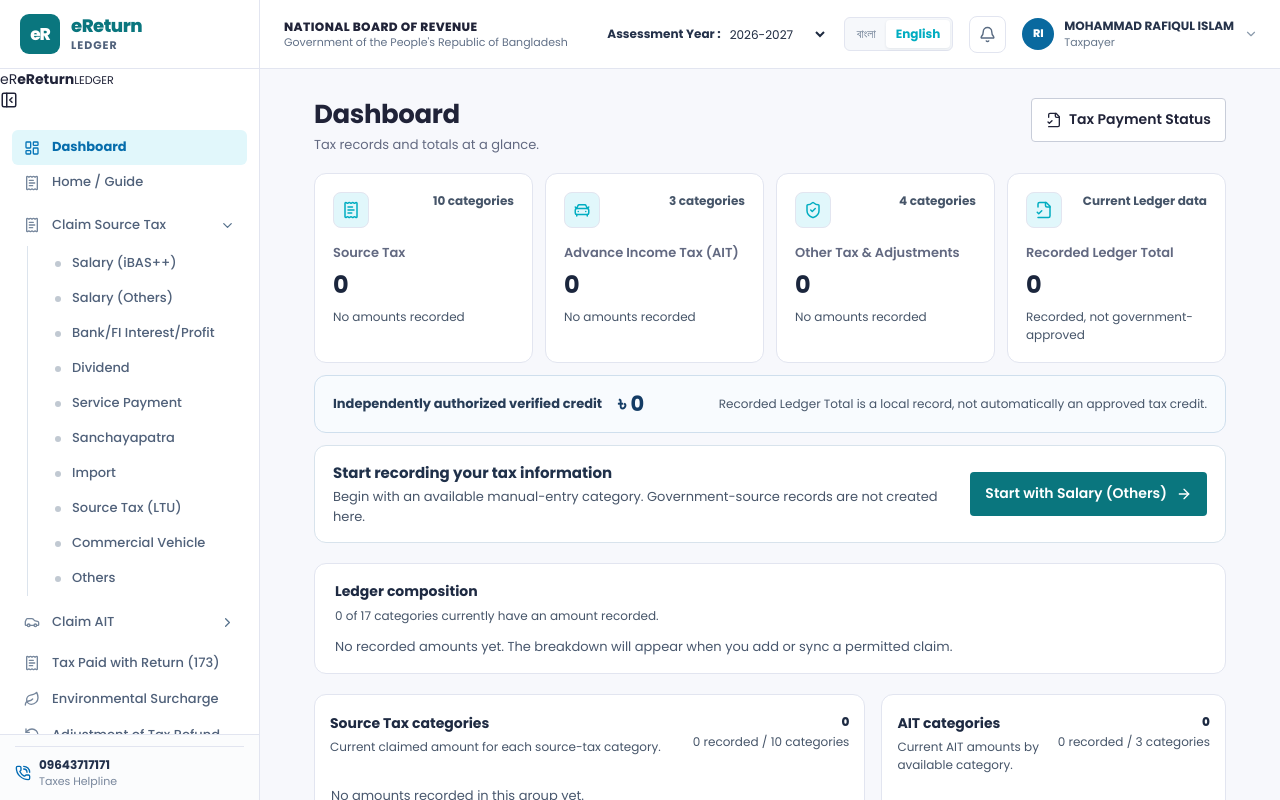
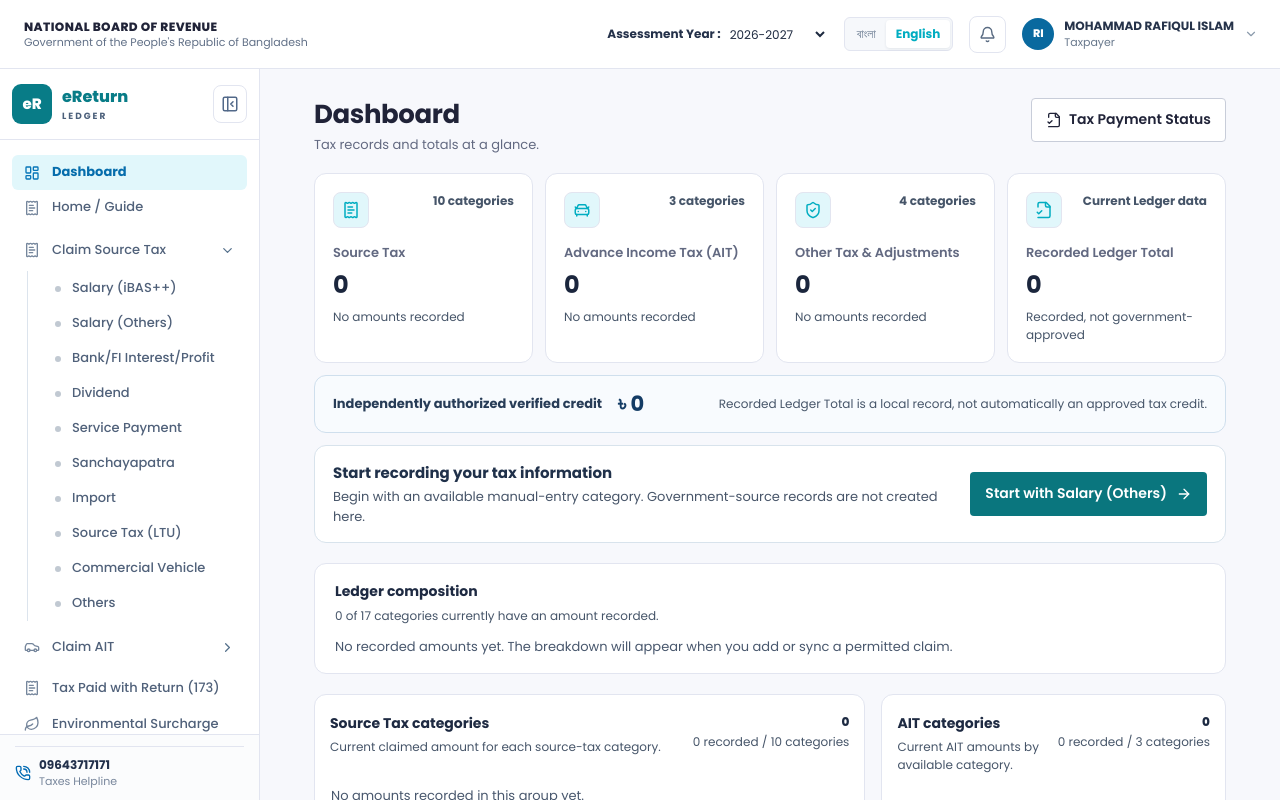
Before and after one commit to shihab-tech04/eLedger, a React (Vite) app: page / in a window 1280 px wide. Shown: the top 800 px of the page. Built offline with nearby package versions, Linux system fonts and the light colour scheme.

Commit message:
style(eLedger): logo-row collapse matches approved prototype in expanded and compact rails

```diff
--- a/src/index.css
+++ b/src/index.css
@@ -1491,3 +1491,41 @@ main[lang="bn"] .eledger-guide-content h2 { font-size: 14px; }
     min-height: var(--el-touch-target); padding-block: 10px;
   }
 }
+
+
+/* Approved prototype v2: sidebar identity and collapse toggle share one logo row.
+   Preserve original 260/72px sidebar widths and accessible named controls. */
+.eledger-sidebar-brand-row {
+  display:flex; align-items:center; justify-content:space-between; gap:6px;
+  height:71px; flex:0 0 71px; padding:10px 12px;
+  border-bottom:1px solid var(--el-border); background:#fff;
+}
+.eledger-sidebar-brand { display:flex; min-width:0; align-items:center; gap:10px; overflow:hidden; }
+.eledger-sidebar-brand-mark {
+  display:grid; flex:0 0 40px; place-items:center; height:40px; width:40px;
+  background:#087c87; color:#fff; font-size:15px; font-weight:800; border-radius:9px;
+}
+.eledger-sidebar-brand-wordmark { display:flex; flex-direction:column; white-space:nowrap; line-height:1.2; color:#087c87; }
+.eledger-sidebar-brand-wordmark strong { font-size:16px; font-weight:750; }
+.eledger-sidebar-brand-wordmark small { margin-top:5px; font-size:9px; letter-spacing:2px; font-weight:700; color:#4c607b; }
+.eledger-sidebar-collapse-button {
+  display:grid; flex:0 0 34px; place-items:center; width:34px; min-width:34px;
+  height:38px; border:1px solid var(--el-border); border-radius:8px;
+  color:#526989; background:#fff; cursor:pointer;
+}
+.eledger-sidebar-collapse-button:hover { color:var(--el-primary); border-color:#8bd4da; background:#eefafb; }
+.eledger-sidebar-collapse-button:focus-visible { outline:3px solid var(--el-primary); outline-offset:2px; }
+.eledger-sidebar.is-collapsed .eledger-sidebar-brand-row {
+  padding:9px 4px; gap:2px; justify-content:center;
+}
+.eledger-sidebar.is-collapsed .eledger-sidebar-brand { flex:0 0 29px; }
+.eledger-sidebar.is-collapsed .eledger-sidebar-brand-mark {
+  flex:0 0 29px; width:29px; height:34px; font-size:11px; border-radius:7px;
+}
+.eledger-sidebar.is-collapsed .eledger-sidebar-collapse-button { flex:0 0 30px; width:30px; min-width:30px; height:34px; }
+@media (min-width:961px) {
+  .eledger-header .eledger-brand { display:none; }
+}
+@media (max-width:960px) {
+  .eledger-sidebar-brand-row { display:none; }
+}
```
